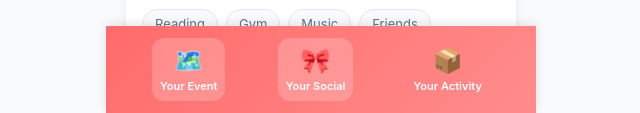
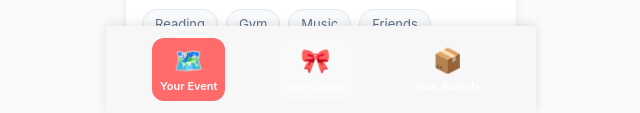
Before and after one commit to IslandHopper-403/Social-Feed-NEW-Ui-Update, a plain HTML site: page index.html in a window 1280 px wide. In both pictures the pointer is over the element 507 px from the left and 756 px from the top of the page. Shown: the part 687-800 px from the top of the page, without its empty margins (319-959 px from the left). Drawn offline with Linux system fonts and the light colour scheme.

Commit message:
Index.html - Color Change Bottom Nav

```diff
--- a/index.html
+++ b/index.html
@@ -580,7 +580,7 @@
             bottom: 0;
             width: 100%;
             max-width: 430px;
-            background: linear-gradient(135deg, #FF6B6B, #FF8C8C);
+            background: #F7F7F7;
             padding: 12px 20px;
             display: flex;
             justify-content: space-around;
@@ -600,7 +600,7 @@
         }
 
         .nav-item:hover {
-            background: rgba(255,255,255,0.2);
+            background: #FF6B6B;
         }
 
         .nav-icon {
```
